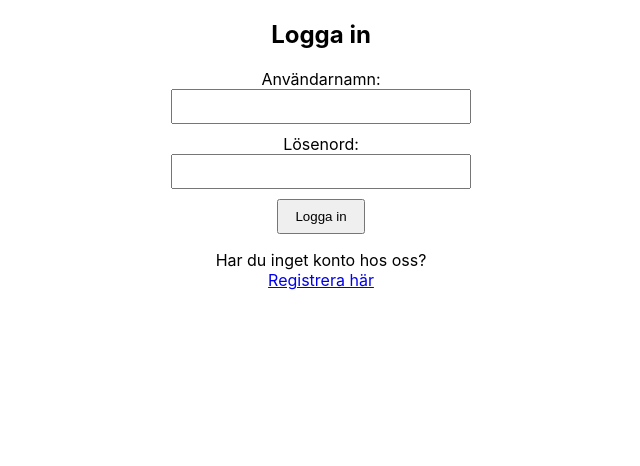
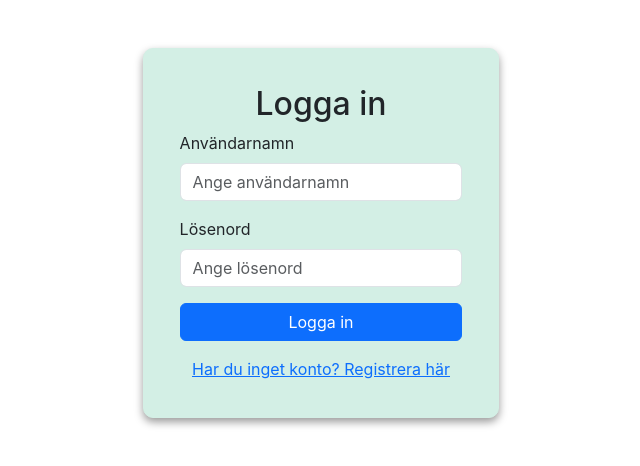
Before and after one commit to natta1995/frontend-app, a React (Create React App) app: page / in a window 1280 px wide. Shown: the top 466 px of the page, without its empty margins (319-959 px from the left). Built offline with nearby package versions, Linux system fonts and the light colour scheme.

Commit message:
Login css

```diff
--- a/package.json
+++ b/package.json
@@ -10,10 +10,13 @@
     "@types/node": "^16.18.105",
     "@types/react": "^18.3.4",
     "@types/react-dom": "^18.3.0",
+    "bootstrap": "^5.3.3",
     "react": "^18.3.1",
+    "react-bootstrap": "^2.10.4",
     "react-dom": "^18.3.1",
     "react-router-dom": "^6.26.1",
     "react-scripts": "5.0.1",
+    "styled-components": "^6.1.12",
     "typescript": "^4.9.5",
     "web-vitals": "^2.1.4"
   },
--- a/src/components/Login.tsx
+++ b/src/components/Login.tsx
@@ -1,5 +1,15 @@
 import React, { useState } from 'react';
+import styled from 'styled-components';
+import { Form, Button, Container, Row, Col } from 'react-bootstrap';
 import {Link , useNavigate} from 'react-router-dom';
+
+const LogInContainer = styled.div`
+  background-color: #d3efe5;
+  padding: 10%;
+  border-radius: 10px;
+  border: 1px solid #d3efe5;
+  box-shadow: 0 4px 8px rgba(0, 0, 0, 0.4);
+`
 
 interface LoginProps {
     onLogin: (username: string, password: string) => Promise<boolean>;
@@ -21,35 +31,46 @@ const Login: React.FC<LoginProps> = ({ onLogin }) => {
     }
 
     return (
-        <div style={{ width: '300px', margin: '0 auto', textAlign: 'center' }}>
-          <h2>Logga in</h2>
-          <form onSubmit={handleSubmit}>
-            <div style={{ marginBottom: '10px' }}>
-              <label htmlFor="username">Användarnamn:</label>
-              <input
-                id="username"
+      <Container className="mt-5">
+      <Row className="justify-content-md-center">
+          <Col md={4}>
+          <LogInContainer>
+              <h2 className="text-center">Logga in</h2>
+              <Form onSubmit={handleSubmit}>
+                  <Form.Group controlId="formUsername" className="mb-3">
+                      <Form.Label>Användarnamn</Form.Label>
+                      <Form.Control
                           type="text"
+                          placeholder="Ange användarnamn"
                           value={username}
                           onChange={(e) => setUsername(e.target.value)}
                           required
-                style={{ width: '100%', padding: '8px', boxSizing: 'border-box' }}
                       />
-            </div>
-            <div style={{ marginBottom: '10px' }}>
-              <label htmlFor="password">Lösenord:</label>
-              <input
-                id="password"
+                  </Form.Group>
+
+                  <Form.Group controlId="formPassword" className="mb-3">
+                      <Form.Label>Lösenord</Form.Label>
+                      <Form.Control
                           type="password"
+                          placeholder="Ange lösenord"
                           value={password}
                           onChange={(e) => setPassword(e.target.value)}
                           required
-                style={{ width: '100%', padding: '8px', boxSizing: 'border-box' }}
                       />
+                  </Form.Group>
+
+                  <Button variant="primary" type="submit" className="w-100">
+                      Logga in
+                  </Button>
+
+                  <div className="mt-3 text-center">
+                      <Link to="/register">Har du inget konto? Registrera här</Link>
                   </div>
-            <button type="submit" style={{ padding: '8px 16px' }}>Logga in</button>
-            <p>Har du inget konto hos oss? <br></br><Link to="/register">Registrera här</Link></p>
-          </form>
-        </div>
+              </Form>
+              </LogInContainer>
+          </Col>
+      </Row>
+  </Container>
       );
 }
 
--- a/src/index.tsx
+++ b/src/index.tsx
@@ -1,5 +1,6 @@
 import React from 'react';
 import ReactDOM from 'react-dom/client';
+import 'bootstrap/dist/css/bootstrap.min.css';
 import './index.css';
 import App from './App';
 import reportWebVitals from './reportWebVitals';
```
Also changed, not shown: 1 other file (tests, documents, lock files or other folders). Lines whose indentation alone changed are shown as unchanged.
